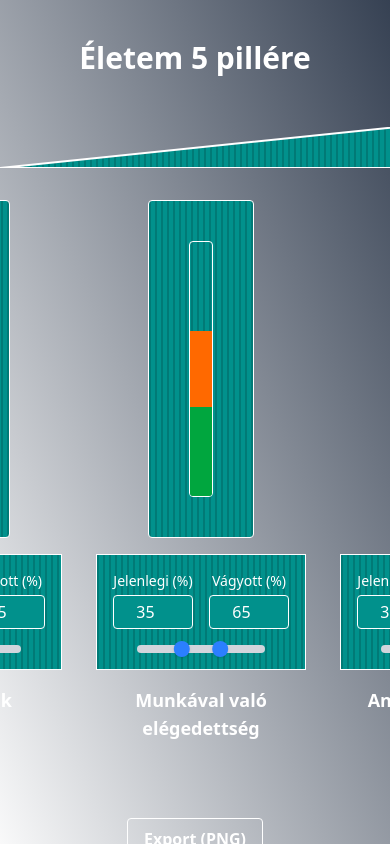
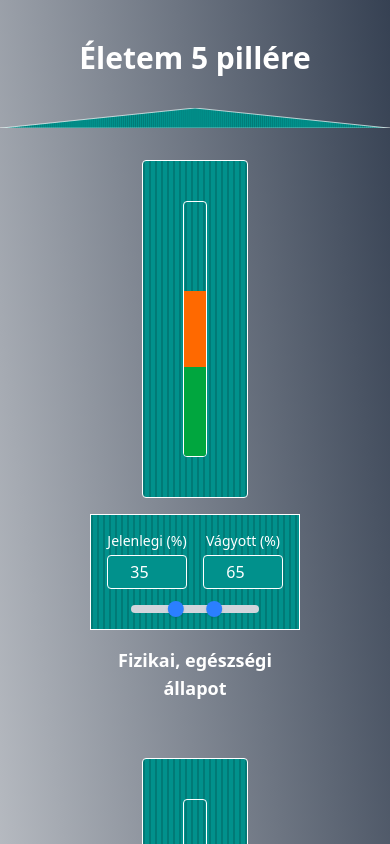
Before and after one commit to zoltankovacs100/eletem-5-pillere, a React (Vite) app: page / in a window 390 px wide. Shown: the top 844 px of the page. Built offline with nearby package versions, Linux system fonts and the light colour scheme.

Commit message:
feat: Make layout responsive for mobile

```diff
--- a/src/App.jsx
+++ b/src/App.jsx
@@ -14,7 +14,7 @@ function App() {
         <div ref={exportRef} className="w-full min-h-screen bg-gradient-to-tr from-gray-750 to-gray-700 text-white px-0 py-10 overflow-x-hidden justify-center items-center flex flex-col">
       <h1 className="text-3xl font-bold text-center mb-8">Életem 5 pillére</h1>
 
-      <svg width="1160" height="60" className="mb-4 mx-auto block justify-center">
+      <svg width="100%" viewBox="0 0 1160 60" className="max-w-[1160px] mb-4 mx-auto block justify-center">
         <defs>
           <pattern
             id="roofStripes"
@@ -36,7 +36,7 @@ function App() {
       </svg>
 
       <div className="w-full overflow-x-auto items-center flex justify-center">
-        <div className="flex gap-6 min-w-[1200px] px-2">
+        <div className="flex flex-col lg:flex-row gap-6 px-2">
           <Scale scaleName="Fizikai, egészségi állapot"/>
           <Scale scaleName="Kapcsolatok" />
           <Scale scaleName="Munkával való elégedettség" />
```
